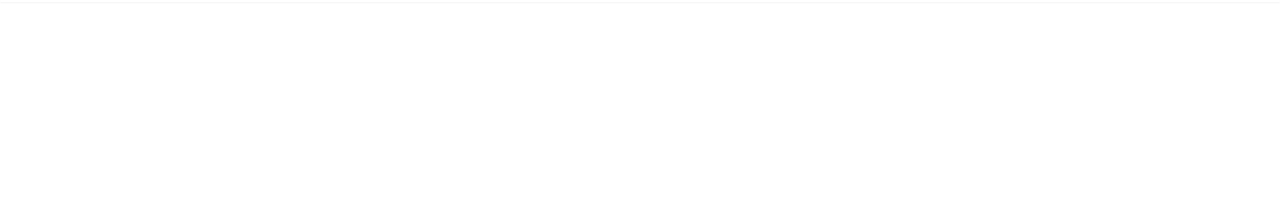
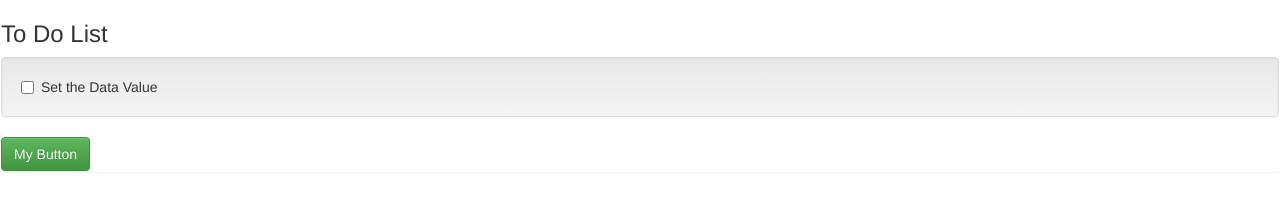
Before and after one commit to donnice/proAngularJS, a plain HTML site: page WebContent/chapter11/new_directives.html in a window 1280 px wide. Drawn offline with nearby package versions, Linux system fonts and the light colour scheme.

Commit message:
Jun 17th

```diff
--- a/WebContent/chapter11/new_directives.html
+++ b/WebContent/chapter11/new_directives.html
@@ -35,6 +35,17 @@
 
 	</div> -->
 
-	<div id = "todoPanel" class="panel"
+	<div id = "todoPanel" class="panel" ng-controller="defaultCtrl">
+		<h3 class="panel-header">To Do List</h3>
+
+		<div class="checkbox well">
+			<label>
+				<input type="checkbox" ng-model="dataValue">
+				Set the Data Value
+			</label>
+		</div>
+
+		<button class="btn btn-success" ng-disabled="dataValue">My Button</button>
+	</div>
 </body>
 </html>
```
